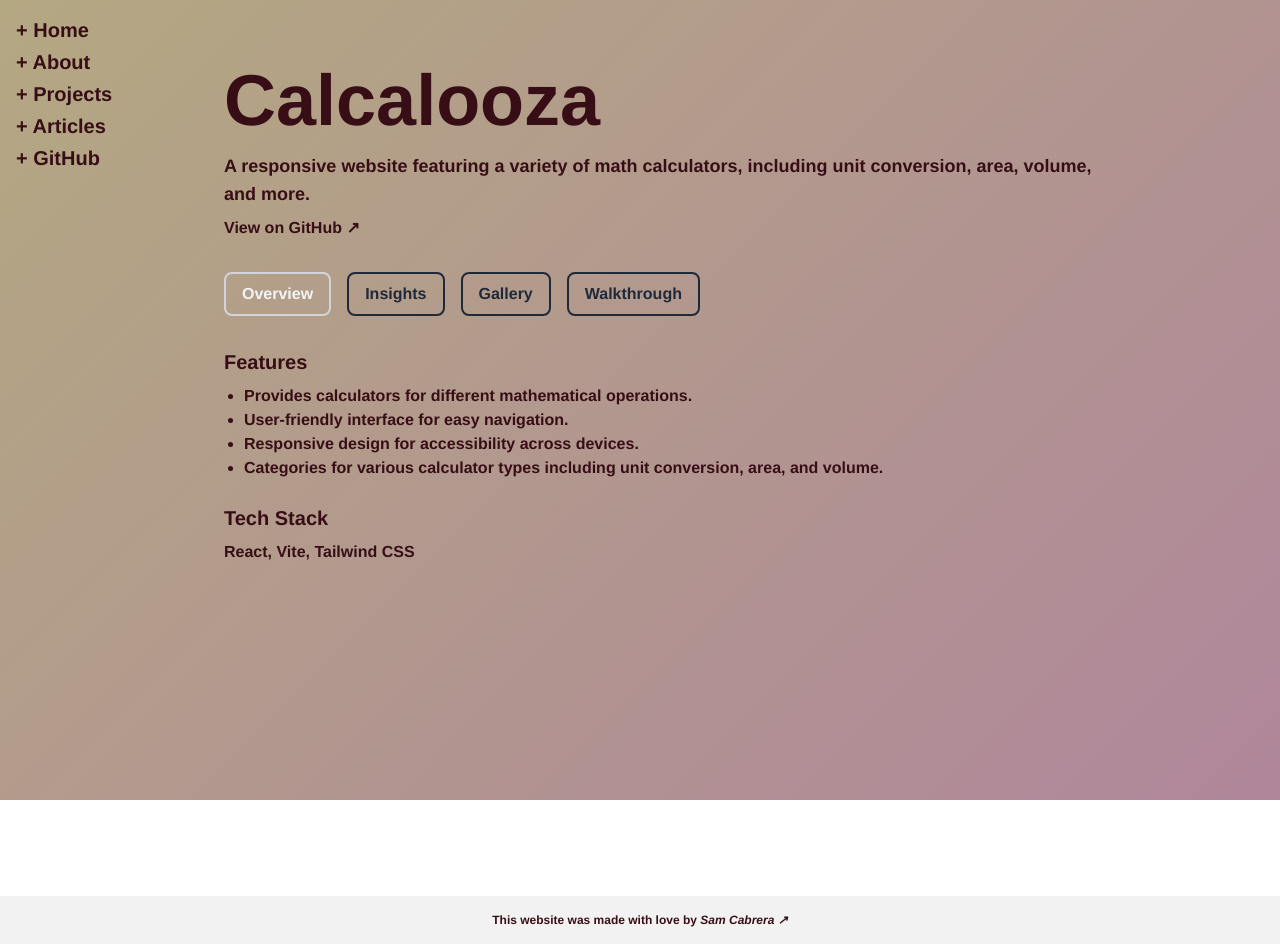
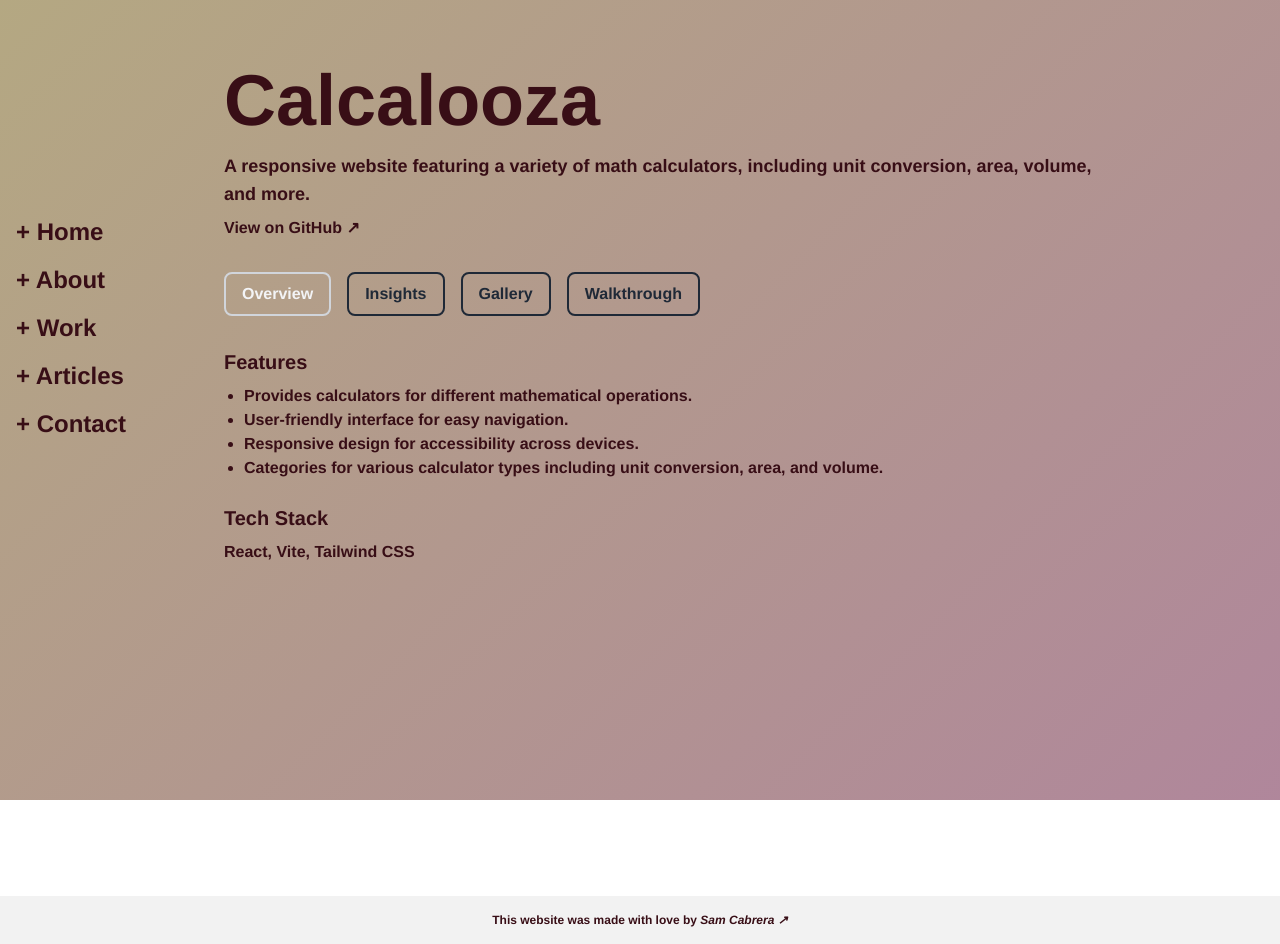
Before and after one commit to samanthacabrera/portfolio, a React (Vite) app: page /projects/1 in a window 1280 px wide. Built offline with nearby package versions, Linux system fonts and the light colour scheme.

Commit message:
updated ProjectCard & ProjectList

```diff
--- a/src/components/Navbar.jsx
+++ b/src/components/Navbar.jsx
@@ -83,13 +83,13 @@ const Navbar = () => {
 
   return (
     <>
-      <nav className={`fixed top-2 r-2 w-full text-xl z-50 transition-all duration-300 ease-in-out`}>
+      <nav className={`fixed top-2 r-2 w-full text-2xl z-50 transition-all duration-300 ease-in-out`}>
         <div className={`absolute top-2 left-2 ${isMenuOpen ? 'hidden' : 'block'} md:hidden`}>
           <button onClick={toggleMenu} className="text-xl">
             <FontAwesomeIcon icon={faBars} size="1x" />
           </button>
         </div>
-        <div className={`absolute top-2 left-4 flex flex-col items-start space-y-1 ${isMenuOpen ? 'hidden' : 'block'} hidden md:flex`}>
+        <div className={`absolute top-52 left-4 flex flex-col items-start space-y-4 ${isMenuOpen ? 'hidden' : 'block'} hidden md:flex`}>
           <a
             id="homeIcon"
             href="/"
@@ -109,9 +109,9 @@ const Navbar = () => {
           <button
             onClick={() => handleNavigation('projects')}
             className="transition-transform transform  hover:text-slate-200 hover:scale-105 hover:-translate-y-1 duration-300 ease-in-out scramble-hover"
-            data-value="+ Projects"
+            data-value="+ Work"
           >
-          + Projects
+          + Work
           </button>
           <button
             onClick={() => handleNavigation('blog')}
@@ -120,22 +120,20 @@ const Navbar = () => {
           >
           + Articles
           </button>
-          <a
-            href="https://github.com/samanthacabrera"
-            target="_blank"
-            rel="noopener noreferrer"
-            className="block transition-transform transform  hover:text-slate-200 hover:scale-105 hover:-translate-y-1 duration-300 ease-in-out scramble-hover"
-            data-value="+ GitHub"
+          <button
+            onClick={() => handleNavigation('contact')}
+            className="transition-transform transform  hover:text-slate-200 hover:scale-105 hover:-translate-y-1 duration-300 ease-in-out scramble-hover"
+            data-value="+ Contact"
           >
-          + GitHub
-          </a>
+          + Contact
+          </button>
         </div>
       </nav>
 
       {isMenuOpen && (
         <div className="fixed inset-0 bg-gray-800 bg-opacity-10 text-lg text-gray-600 flex flex-col justify-center items-center z-50 md:hidden">
           <div className="relative text-gray-50 bg-black shadow-lg rounded-lg p-4 w-full max-w-sm space-y-6 text-center">
-            <button onClick={toggleMenu} className="absolute top-2 left-4">
+            <button onClick={toggleMenu} className="absolute top-2 left-2">
               <FontAwesomeIcon icon={faTimes} />
             </button>
             <div className="space-y-4">
@@ -167,16 +165,13 @@ const Navbar = () => {
               >
                 Blog
               </button>
-              <a
-                href="https://github.com/samanthacabrera"
-                target="_blank"
-                rel="noopener noreferrer"
+               <button
+                onClick={() => handleNavigation('contact')}
                 className="block w-full py-3 border-b border-gray-300 text-left transition-transform transform hover:-translate-y-1 duration-300 ease-in-out scramble-hover"
-                data-value="GitHub"
-                onClick={() => setIsMenuOpen(false)}
+                data-value="Contact"
               >
-                GitHub
-              </a>
+                Contact
+              </button>
             </div>
           </div>
         </div>
--- a/src/components/ProjectCard.jsx
+++ b/src/components/ProjectCard.jsx
@@ -3,23 +3,16 @@ import { Link } from "react-router-dom";
 
 const ProjectCard = ({ id, title, description, currentlyWorkingOn }) => {
     return (
-        <div className="relative group w-full sm:w-80 md:w-96 h-72 bg-black bg-opacity-5 rounded-lg shadow-lg flex flex-col justify-center items-center text-center p-6 space-y-4 transition-transform duration-300 ease-in-out transform hover:scale-105">
-            {currentlyWorkingOn && (
-                <div className="absolute top-4 left-4 bg-gray-300 text-black font-bold rounded-full px-3 py-1 text-xs uppercase tracking-widest shadow-md">
-                    WIP
-                </div>
-            )}
-            <h3 className="text-black text-2xl tracking-wide">
-                {title}
+        <div className="relative group w-fit h-[150px] px-6 rounded-lg flex flex-col justify-center items-center border-2 border-current transition-transform duration-300 ease-in-out transform hover:scale-105">
+            <Link
+                to={`/projects/${id}`}
+            >
+            <h3 className="text-2xl tracking-wide">
+                {title} &rarr;
             </h3>
-            <p className="text-black text-sm leading-loose tracking-wide max-w-xs font-light">
+            <p className="text-sm tracking-wide max-w-xs font-light">
                 {description}
             </p>
-            <Link
-                to={`/projects/${id}`}
-                className="uppercase text-black text-sm tracking-wide font-semibold hover:underline"
-            >
-                Explore
             </Link>
         </div>
     );
--- a/src/pages/homepage/Blog.jsx
+++ b/src/pages/homepage/Blog.jsx
@@ -40,7 +40,7 @@ function Blog() {
                         {post.title}
                         <span className="italic text-sm"> ({calculateReadTime(ToText(post.description))} minute read)</span>
                     </h6>
-                    <p className='hidden md:block text-sm'>{`${ToText(post.description.substring(0, 200))}...`}</p>
+                    <p className='hidden md:block text-sm'>{`${ToText(post.description.substring(0, 250))}...`}</p>
                 </a>
             </div>
         ));
@@ -49,8 +49,8 @@ function Blog() {
 
     return (
         <FadeInSection>
-            <div id="blog" className="container space-y-2 text-center sm:text-left">
-                <h2 className="text-4xl tracking-wide lowercase mb-4">My two cents ...</h2>
+            <div id="blog" className="container space-y-4 text-center sm:text-left">
+                <h2 className="text-4xl tracking-wide lowercase mb-6">My two cents ...</h2>
                 {displayBlogs()}
             </div>
         </FadeInSection>
--- /dev/null
+++ b/src/pages/homepage/Contact.jsx
@@ -0,0 +1,11 @@
+import React from "react";
+
+const Contact = () => {
+    return (
+        <div id="contact" className="">
+            <p>you can reach me at</p>
+        </div>
+    )
+}
+
+export default Contact;
--- a/src/pages/homepage/Home.jsx
+++ b/src/pages/homepage/Home.jsx
@@ -3,6 +3,7 @@ import Hero from './Hero';
 import Intro from './Intro';
 import ProjectsList from './ProjectsList';
 import Blog from "./Blog";
+import Contact from "./Contact";
 
 function Home() {
     return (
@@ -12,6 +13,7 @@ function Home() {
                 <Intro />
                 <ProjectsList />
                 <Blog />
+                <Contact/>
             </div>
         </section>
     )
--- a/src/pages/homepage/ProjectsList.jsx
+++ b/src/pages/homepage/ProjectsList.jsx
@@ -7,9 +7,9 @@ import FadeInSection from "../../utils/FadeIn";
 const Projects = () => {
     return (
         <FadeInSection>
-        <div id="projects" className="container space-y-10 sm:space-y-20 text-center sm:text-left">
+        <div id="projects" className="container space-y-10 text-center sm:text-left">
             <h2 className="text-4xl tracking-wide lowercase mb-4">check this out ...</h2>
-            <div className="grid grid-cols-1 lg:grid-cols-2 gap-2 ">
+            <div className="grid grid-cols-1 lg:grid-cols-2 gap-4">
                 {projects.map((project) => (
                     <Link key={project.id} to={`/projects/${project.id}`} >
                         <div className="relative">
```
